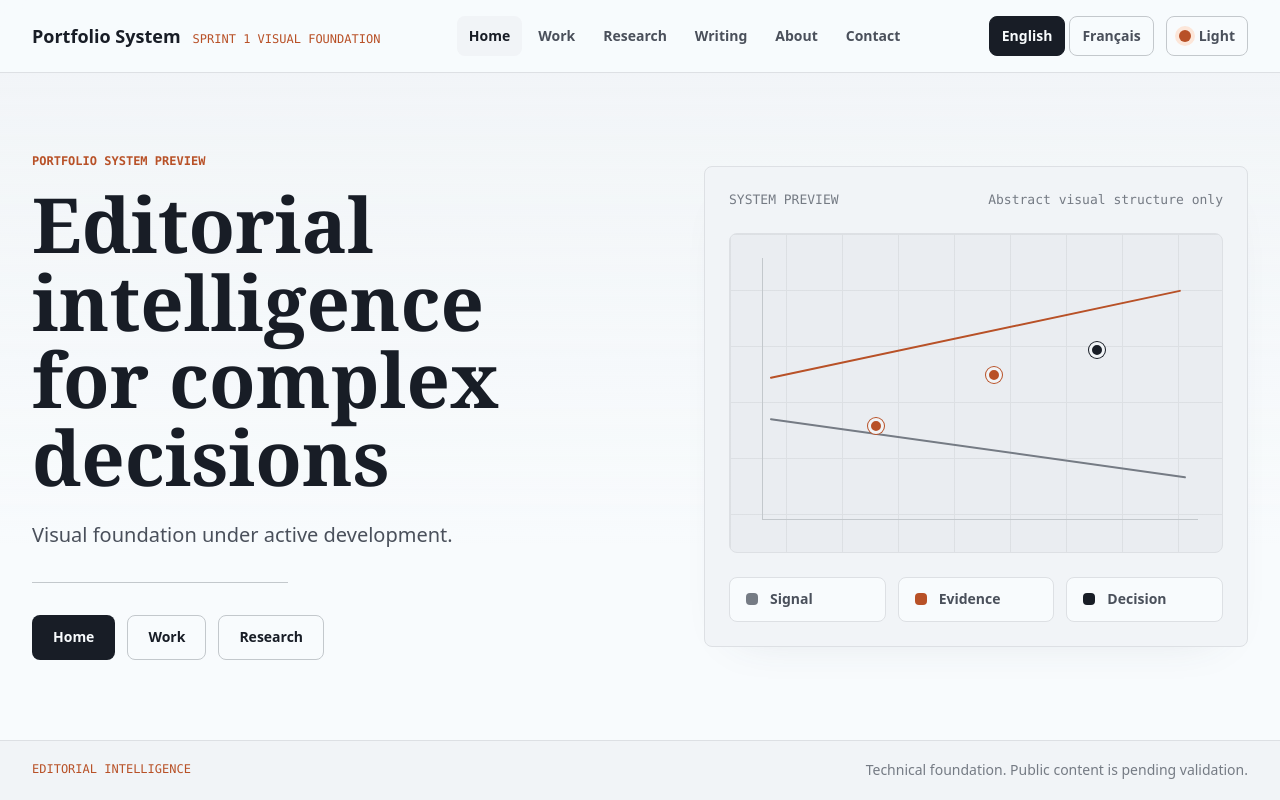
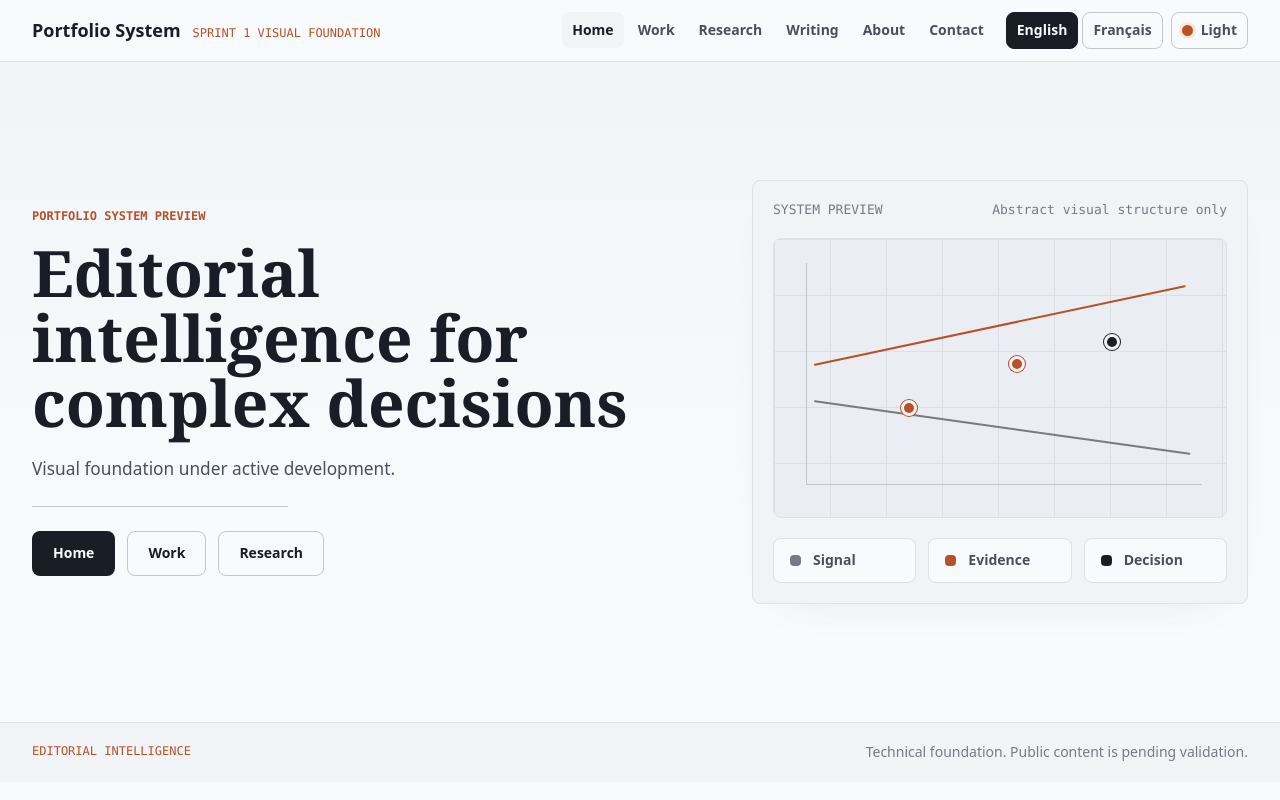
Before and after one commit to mayonorris/mayo-portfolio, a Next.js app in the folder apps/web/: page /en in a window 1280 px wide. Built offline with nearby package versions, Linux system fonts and the light colour scheme.

Commit message:
fix(web): refine editorial shell responsiveness

```diff
--- a/apps/web/app/[locale]/layout.tsx
+++ b/apps/web/app/[locale]/layout.tsx
@@ -1,4 +1,5 @@
 import type { Metadata } from "next";
+import Script from "next/script";
 import { notFound } from "next/navigation";
 import { AppShell } from "@/components/app-shell";
 import { getDictionary } from "@/i18n/dictionaries";
@@ -69,10 +70,12 @@ export default async function LocaleLayout({
 
   return (
     <html lang={locale} suppressHydrationWarning>
-      <head>
-        <script dangerouslySetInnerHTML={{ __html: themeInitScript }} />
-      </head>
       <body>
+        <Script
+          dangerouslySetInnerHTML={{ __html: themeInitScript }}
+          id="theme-init"
+          strategy="beforeInteractive"
+        />
         <AppShell dictionary={dictionary} locale={locale}>
           {children}
         </AppShell>
--- a/apps/web/app/globals.css
+++ b/apps/web/app/globals.css
@@ -24,12 +24,12 @@
   --font-mono: "IBM Plex Mono", "SFMono-Regular", Consolas, "Liberation Mono",
     monospace;
 
-  --text-display: 3.25rem;
-  --text-h1: 2.5rem;
+  --text-display: clamp(3rem, 5vw, 4.65rem);
+  --text-h1: clamp(2.4rem, 4vw, 3.3rem);
   --text-h2: 2rem;
   --text-h3: 1.5rem;
   --text-h4: 1.25rem;
-  --text-lead: 1.125rem;
+  --text-lead: clamp(1.0625rem, 1.35vw, 1.25rem);
   --text-body: 1rem;
   --text-small: 0.875rem;
   --text-eyebrow: 0.75rem;
@@ -66,21 +66,6 @@
   --transition-fast: 140ms cubic-bezier(0.2, 0.8, 0.2, 1);
   --transition-normal: 220ms cubic-bezier(0.2, 0.8, 0.2, 1);
   --z-header: 20;
-}
-
-@media (min-width: 768px) {
-  :root {
-    --text-display: 4.25rem;
-    --text-h1: 3rem;
-    --text-h2: 2.25rem;
-    --text-lead: 1.25rem;
-  }
-}
-
-@media (min-width: 1200px) {
-  :root {
-    --text-display: 4.75rem;
-  }
 }
 
 [data-theme="dark"] {
@@ -225,13 +210,14 @@ a {
 
 .site-header__inner {
   display: grid;
-  gap: var(--space-4);
-  padding-block: var(--space-4);
+  gap: var(--space-3);
+  padding-block: var(--space-3);
 }
 
 .site-header__identity {
   display: flex;
   flex-wrap: wrap;
+  min-width: max-content;
   align-items: baseline;
   gap: var(--space-3);
 }
@@ -249,14 +235,15 @@ a {
 
 .site-header__navigation {
   display: grid;
-  gap: var(--space-4);
+  gap: var(--space-3);
+  min-width: 0;
 }
 
 .site-header__controls {
   display: flex;
   flex-wrap: wrap;
   align-items: center;
-  gap: var(--space-3);
+  gap: var(--space-2);
 }
 
 .main-nav__list,
@@ -274,7 +261,7 @@ a {
 .language-switcher__link,
 .theme-toggle,
 .link-button {
-  min-height: 2.5rem;
+  min-height: 2.25rem;
   border-radius: var(--radius-lg);
   transition:
     background-color var(--transition-fast),
@@ -286,7 +273,7 @@ a {
 .main-nav__link {
   display: inline-flex;
   align-items: center;
-  padding: var(--space-2) var(--space-3);
+  padding: var(--space-2) 0.625rem;
   color: var(--color-ink-muted);
   font: 600 var(--text-small) / var(--leading-compact) var(--font-sans);
 }
@@ -301,7 +288,7 @@ a {
   display: inline-flex;
   align-items: center;
   border: var(--border-strong);
-  padding: var(--space-2) var(--space-3);
+  padding: var(--space-2) 0.625rem;
   color: var(--color-ink-muted);
   font: 600 var(--text-small) / var(--leading-compact) var(--font-sans);
 }
@@ -322,7 +309,7 @@ a {
   color: var(--color-ink-muted);
   cursor: pointer;
   font: 600 var(--text-small) / var(--leading-compact) var(--font-sans);
-  padding: var(--space-2) var(--space-3);
+  padding: var(--space-2) 0.625rem;
 }
 
 .theme-toggle:hover {
@@ -331,24 +318,25 @@ a {
 }
 
 .theme-toggle__indicator {
-  width: 0.75rem;
-  height: 0.75rem;
+  width: 0.6875rem;
+  height: 0.6875rem;
   border-radius: 50%;
   background: var(--color-accent);
-  box-shadow: 0 0 0 4px var(--color-accent-soft);
+  box-shadow: 0 0 0 3px var(--color-accent-soft);
 }
 
 .hero-section {
   flex: 1;
   display: flex;
   align-items: center;
-  padding-block: var(--space-16);
+  min-height: calc(100svh - 8.75rem);
+  padding-block: clamp(3rem, 7vh, 5rem);
 }
 
 .hero-grid {
   display: grid;
   align-items: center;
-  gap: var(--space-12);
+  gap: clamp(2.5rem, 5vw, 4rem);
 }
 
 .hero-copy {
@@ -363,15 +351,16 @@ a {
 }
 
 .hero-title {
-  max-width: 12ch;
+  max-width: 16.5ch;
   margin: 0;
   color: var(--color-ink);
   font: 600 var(--text-display) / var(--leading-display) var(--font-serif);
+  text-wrap: balance;
 }
 
 .hero-lead {
   max-width: 42ch;
-  margin: var(--space-6) 0 0;
+  margin: var(--space-5) 0 0;
   color: var(--color-ink-muted);
   font-size: var(--text-lead);
   line-height: 1.55;
@@ -379,7 +368,7 @@ a {
 
 .divider {
   width: min(100%, 16rem);
-  margin: var(--space-8) 0;
+  margin: var(--space-6) 0;
   border: 0;
   border-top: var(--border-strong);
 }
@@ -437,8 +426,8 @@ a {
 
 .analytical-preview__surface {
   display: grid;
-  gap: var(--space-6);
-  padding: var(--space-6);
+  gap: var(--space-5);
+  padding: var(--space-5);
 }
 
 .analytical-preview__header {
@@ -461,7 +450,7 @@ a {
 
 .analytical-preview__canvas {
   position: relative;
-  min-height: 20rem;
+  min-height: 17.5rem;
   overflow: hidden;
   border: var(--border-thin);
   border-radius: var(--radius-lg);
@@ -562,8 +551,8 @@ a {
 }
 
 .analytical-preview__layer span {
-  width: 0.75rem;
-  height: 0.75rem;
+  width: 0.6875rem;
+  height: 0.6875rem;
   border-radius: var(--radius-sm);
   background: var(--color-ink-soft);
 }
@@ -604,7 +593,7 @@ a {
 
   .site-header__inner {
     align-items: center;
-    grid-template-columns: auto 1fr;
+    grid-template-columns: max-content minmax(0, 1fr);
   }
 
   .site-header__navigation {
@@ -613,10 +602,6 @@ a {
 
   .site-header__controls {
     justify-content: end;
-  }
-
-  .hero-grid {
-    grid-template-columns: minmax(0, 1fr) minmax(18rem, 28rem);
   }
 
   .analytical-preview__layers {
@@ -631,17 +616,28 @@ a {
 
 @media (min-width: 1040px) {
   .site-header__navigation {
+    display: flex;
     align-items: center;
-    grid-template-columns: auto auto;
+    justify-content: flex-end;
+    gap: var(--space-3);
+  }
+
+  .main-nav__list,
+  .site-header__controls {
+    flex-wrap: nowrap;
+  }
+
+  .main-nav__link {
+    white-space: nowrap;
   }
 
   .hero-section {
-    padding-block: var(--space-20);
+    padding-block: clamp(3.25rem, 7vh, 5.5rem);
   }
 
   .hero-grid {
-    grid-template-columns: minmax(0, 1fr) minmax(24rem, 34rem);
-    gap: var(--space-16);
+    grid-template-columns: minmax(0, 1fr) minmax(22rem, 31rem);
+    gap: clamp(3rem, 5vw, 4.5rem);
   }
 }
 
@@ -678,7 +674,7 @@ a {
   }
 
   .analytical-preview__canvas {
-    min-height: 16rem;
+    min-height: 14rem;
   }
 }
 
@@ -692,3 +688,29 @@ a {
     animation-iteration-count: 1 !important;
   }
 }
+
+@media (min-width: 1280px) {
+  .site-header__inner {
+    grid-template-columns: max-content minmax(0, 1fr);
+  }
+
+  .site-header__navigation {
+    display: flex;
+    align-items: center;
+    justify-content: flex-end;
+    gap: var(--space-3);
+  }
+
+  .main-nav__list,
+  .site-header__controls {
+    flex-wrap: nowrap;
+  }
+
+  .main-nav__link {
+    white-space: nowrap;
+  }
+
+  .hero-title {
+    max-width: 17.5ch;
+  }
+}
--- a/apps/web/components/theme-toggle.tsx
+++ b/apps/web/components/theme-toggle.tsx
@@ -1,6 +1,6 @@
 "use client";
 
-import { useEffect, useState } from "react";
+import { useSyncExternalStore } from "react";
 import type { Dictionary } from "@/i18n/dictionaries";
 
 type Theme = "light" | "dark";
@@ -10,36 +10,31 @@ type ThemeToggleProps = {
 };
 
 const storageKey = "mayo-portfolio-theme";
+const themeChangeEvent = "mayo-portfolio-themechange";
 
 function getStoredTheme(): Theme | null {
-  if (typeof window === "undefined") {
-    return null;
-  }
-
   const value = window.localStorage.getItem(storageKey);
   return value === "light" || value === "dark" ? value : null;
 }
 
 function getSystemTheme(): Theme {
-  if (typeof window === "undefined") {
-    return "light";
-  }
-
   return window.matchMedia("(prefers-color-scheme: dark)").matches
     ? "dark"
     : "light";
 }
 
-function getInitialTheme(): Theme {
-  if (typeof document !== "undefined") {
-    const currentTheme = document.documentElement.dataset.theme;
+function getThemeSnapshot(): Theme {
+  const currentTheme = document.documentElement.dataset.theme;
 
-    if (currentTheme === "light" || currentTheme === "dark") {
-      return currentTheme;
-    }
+  if (currentTheme === "light" || currentTheme === "dark") {
+    return currentTheme;
   }
 
   return getStoredTheme() ?? getSystemTheme();
+}
+
+function getServerThemeSnapshot(): Theme {
+  return "light";
 }
 
 function applyTheme(theme: Theme) {
@@ -47,14 +42,38 @@ function applyTheme(theme: Theme) {
   document.documentElement.style.colorScheme = theme;
 }
 
+function notifyThemeSubscribers() {
+  window.dispatchEvent(new Event(themeChangeEvent));
+}
+
+function subscribeToTheme(onStoreChange: () => void) {
+  const media = window.matchMedia("(prefers-color-scheme: dark)");
+  const handleSystemThemeChange = () => {
+    if (getStoredTheme() === null) {
+      applyTheme(getSystemTheme());
+      notifyThemeSubscribers();
+    }
+  };
+
+  window.addEventListener(themeChangeEvent, onStoreChange);
+  window.addEventListener("storage", onStoreChange);
+  media.addEventListener("change", handleSystemThemeChange);
+
+  return () => {
+    window.removeEventListener(themeChangeEvent, onStoreChange);
+    window.removeEventListener("storage", onStoreChange);
+    media.removeEventListener("change", handleSystemThemeChange);
+  };
+}
+
 export function ThemeToggle({ labels }: ThemeToggleProps) {
-  const [theme, setTheme] = useState<Theme>(getInitialTheme);
+  const theme = useSyncExternalStore(
+    subscribeToTheme,
+    getThemeSnapshot,
+    getServerThemeSnapshot,
+  );
   const nextTheme: Theme = theme === "dark" ? "light" : "dark";
   const currentLabel = theme === "dark" ? labels.dark : labels.light;
-
-  useEffect(() => {
-    applyTheme(theme);
-  }, [theme]);
 
   return (
     <button
@@ -63,9 +82,9 @@ export function ThemeToggle({ labels }: ThemeToggleProps) {
       className="theme-toggle"
       onClick={() => {
         window.localStorage.setItem(storageKey, nextTheme);
-        setTheme(nextTheme);
+        applyTheme(nextTheme);
+        notifyThemeSubscribers();
       }}
-      suppressHydrationWarning
       type="button"
     >
       <span className="theme-toggle__indicator" aria-hidden="true" />
```
